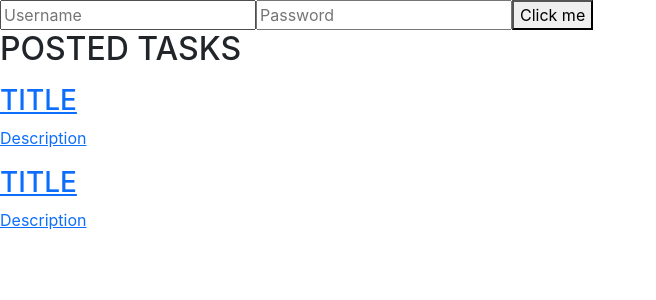
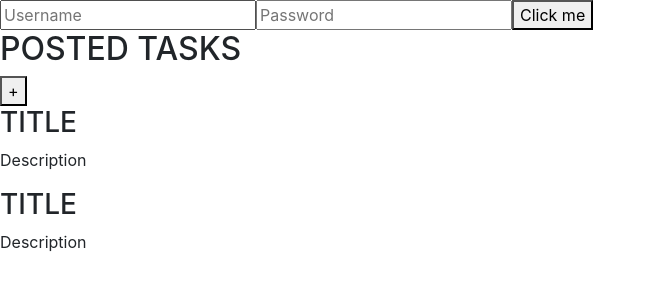
Before and after one commit to L42ARO/Hackabull_2022, a React (Create React App) app in the folder kurier-project/: page / in a window 1280 px wide. Shown: the top 300 px of the page, without its empty margins (0-656 px from the left). Built offline with nearby package versions, Linux system fonts and the light colour scheme; no server answers.

Commit message:
Hello there

```diff
--- a/kurier-project/src/App.tsx
+++ b/kurier-project/src/App.tsx
@@ -69,18 +69,44 @@ function App() {
     );
   }
   function PostedTasks() {
+    function handleNewTaskButton(){
+      setCurrentScreen(['d-none','d-none','d-flex','d-none','d-none','d-none']);
+    }
     return (
       <div className={currentScreen[1]+"flex-wrap"}>
           <h2 >POSTED TASKS</h2>
-          <p>{currentUser?.id}</p>
-          <a href="TheNegotiator.html"><div className="task-choice">
+          <button onClick={handleNewTaskButton}>
+            +
+          </button>
+          <a><div className="task-choice">
           <h3>TITLE</h3>
           <p>Description</p>
           </div></a>
-          <a href="TheNegotiator.html"><div className="task-choice">
+          <a><div className="task-choice">
           <h3>TITLE</h3>
           <p>Description</p>
           </div> </a>
+      </div>
+    );
+  }
+  function NewTask() {
+    return(
+      <div className={currentScreen[2]}>
+        <h1>TASK REQUEST</h1>
+        <h3>Task</h3>
+            <input type="text"></input>
+        <h3>Description</h3>
+        <textarea>
+        </textarea>
+        <h3>Type</h3>
+        <select name="Types" id="Types">
+          <option value="Type 1">Type 1</option>
+          <option value="Type 2">Type 2</option>
+          <option value="Type 3">Type 3</option>
+          <option value="Type 4">Type 4</option>
+        </select>
+        <h3>Price</h3>
+        <input type="number" min="0.00" max="10000.00" step="0.01" />
       </div>
     );
   }
```
